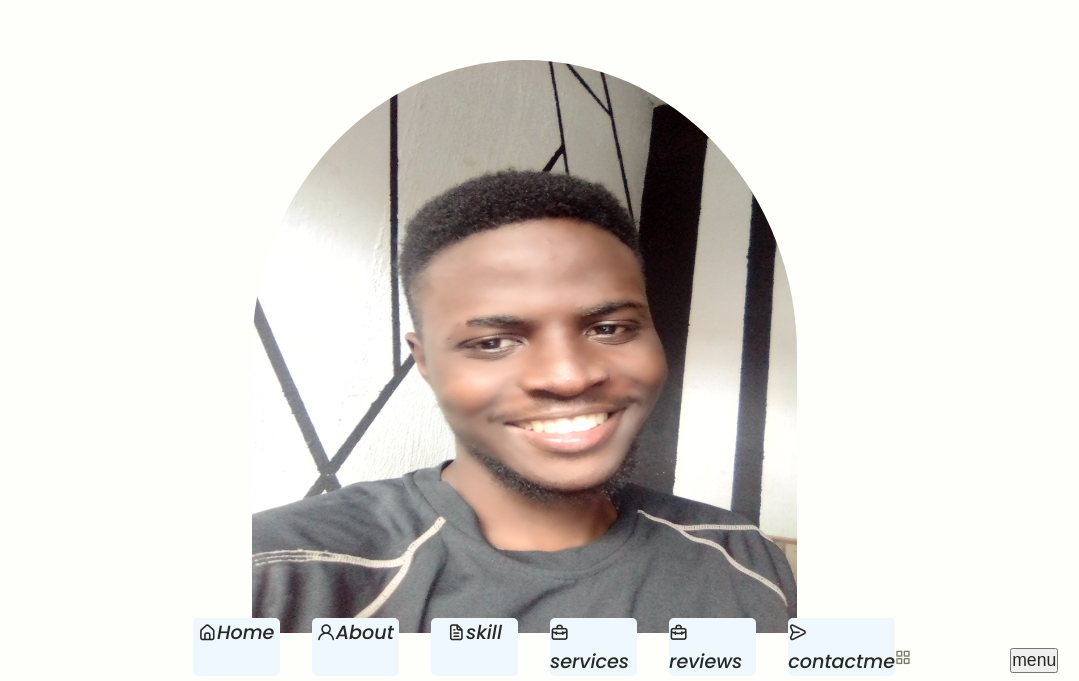
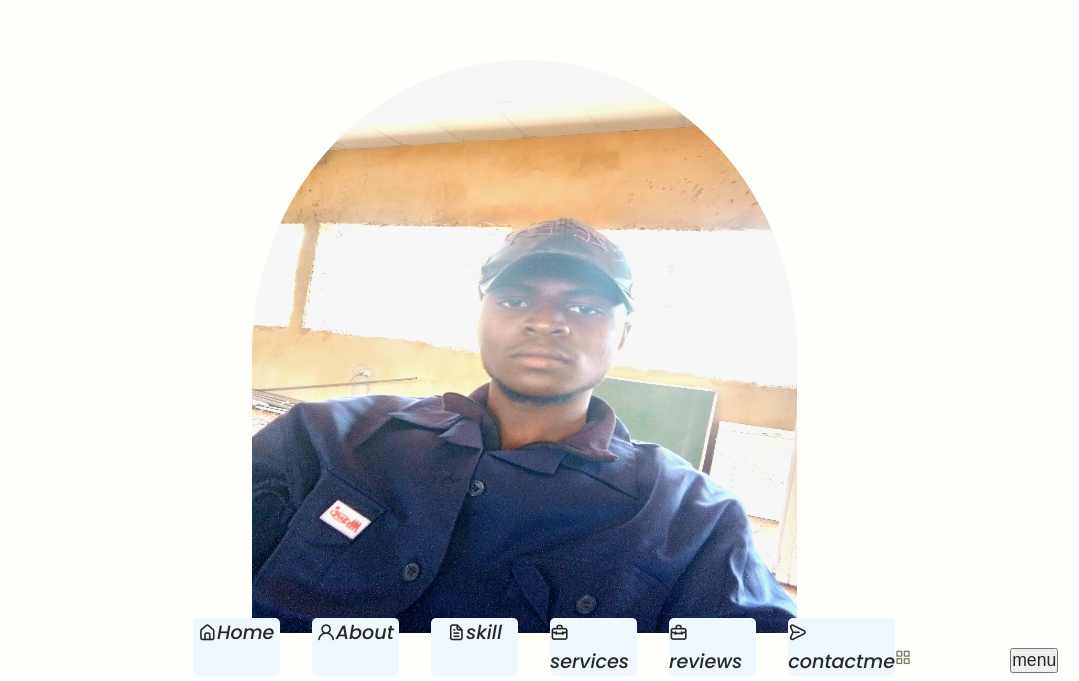
Before and after one commit to kingslays23/kingslays23.github.io, a plain HTML site: page index.html in a window 1280 px wide. Shown: the part 119-800 px from the top of the page, 201-1280 px from the left. Drawn offline with nearby package versions, Linux system fonts and the light colour scheme.

Commit message:
changed profile pic

```diff
--- a/index.html
+++ b/index.html
@@ -72,7 +72,7 @@
                         </a>
                     </div>
                     <div class="img">
-                        <img src="assets/img/IMG_20210904_122021.jpg" alt="" class="img">
+                        <img src="assets/img/engr. .K..jpg" alt="" class="img">
                     </div>
                     <div class="home_data">
                             <h1>Hi, I am Kingslays</h1>
```
